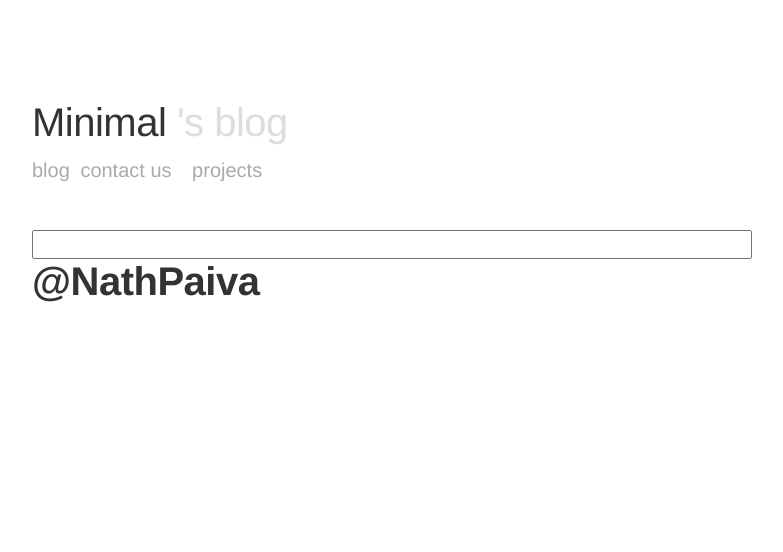
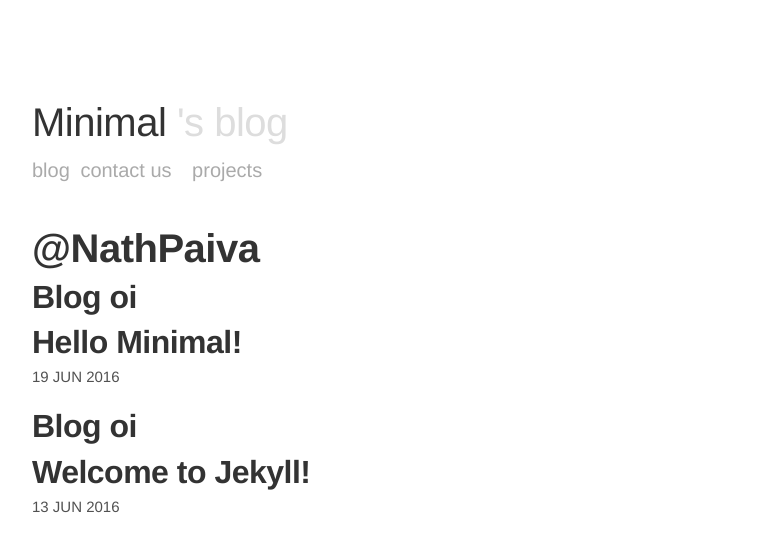
Before and after one commit to nathpaiva/minimal-blog, a Jekyll site: the page built from index.html, in a window 1280 px wide. Shown: the top 552 px of the page, without its empty margins (248-1031 px from the left). Built offline with Jekyll 4.4.1, drawn with Linux system fonts in a browser that asks for light colours.

Commit message:
chande index

```diff
--- a/_config.yml
+++ b/_config.yml
@@ -10,7 +10,7 @@ title: Minimal
 email: blog@minimal.com
 description: > # this means to ignore newlines until "baseurl:"
   Esse é o meu blog de teste para aprender o jekyll! x)
-baseurl: "/minimal-blog" # the subpath of your site, e.g. /blog
+# baseurl: "/minimal-blog" # the subpath of your site, e.g. /blog
 url: "http://nathpaiva.github.io/" # the base hostname & protocol for your site
 twitter_username: nathpaiva
 github_username:  nathpaiva
--- a/index.html
+++ b/index.html
@@ -1,5 +1,21 @@
 ---
 layout: default
 ---
-<input type="text">
 {% include about.html %}
+{% if site.posts.size == 0 %}
+<h2>No posts found :(</h2>
+{% else %}
+{% for post in site.posts %}
+<h2>Blog oi</h2>
+<div class="content list">
+	<div class="list-item">
+		<h2 class="list-post-title">
+			<a href="{{ post.url | prepend: site.baseurl }}">{{ post.title }}</a>
+		</h2>
+		<div class="list-post-date">
+			<time>{{ post.date | date_to_string }}</time>
+		</div>
+	</div>
+</div>
+{% endfor %}
+{% endif %}
```
Also changed, not shown: _includes/about.html (line endings or trailing spaces), 1 other file.
